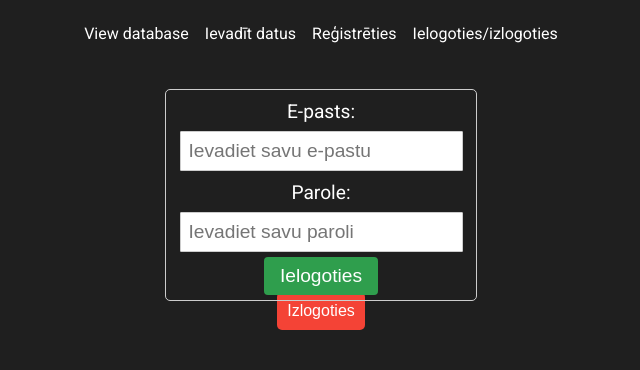
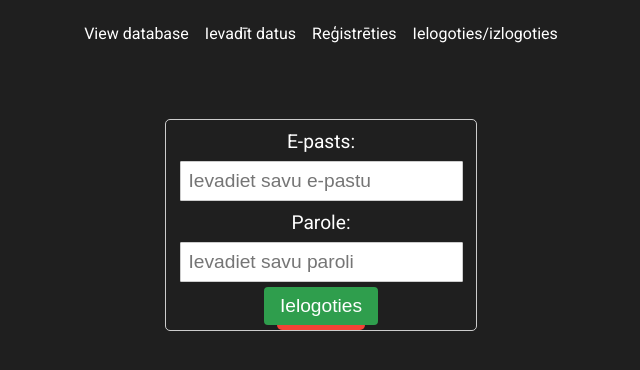
Before and after one commit to kristapsgreen/VMS_2, a React (Create React App) app: page / in a window 1280 px wide. Shown: the top 370 px of the page, without its empty margins (319-959 px from the left). Built offline with nearby package versions, Linux system fonts and the light colour scheme.

Commit message:
mainu pēdējo izmēru

```diff
--- a/src/index.css
+++ b/src/index.css
@@ -241,7 +241,7 @@ body {
   }
   .login-form{
     position: relative;
-    top: 30px;
+    top: 60px;
   display: flex;
   flex-direction: column;
   align-items: center;
```
